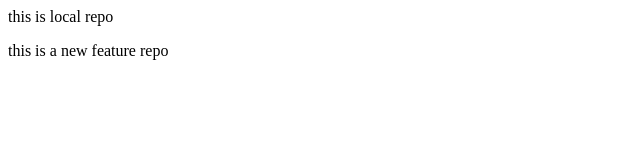
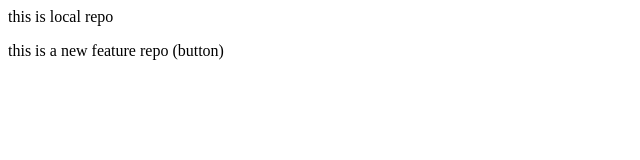
Before and after one commit to mmarwah29061993/local-repo, a plain HTML site: page index.html in a window 1280 px wide. Shown: the full height of the page, 0-640 px from the left. Drawn offline with Linux system fonts and the light colour scheme.

```diff
--- a/index.html
+++ b/index.html
@@ -1,2 +1,2 @@
 <p>this is local repo</p>
-<p>this is a new feature repo</p>
+<p>this is a new feature repo (button)</p>
```
